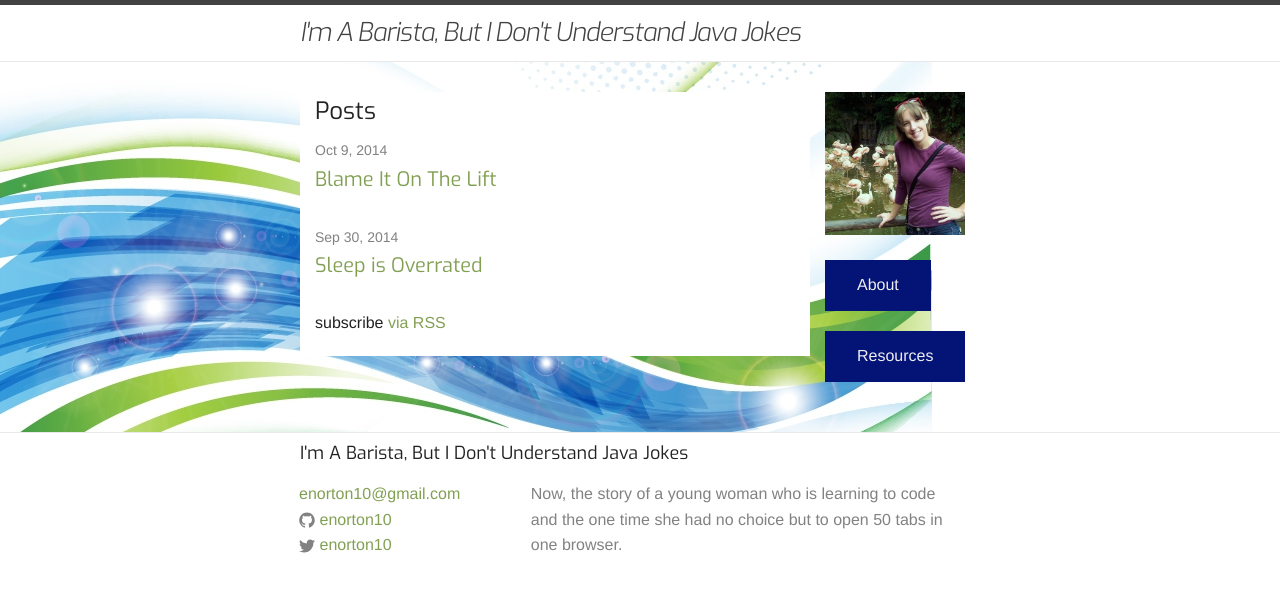
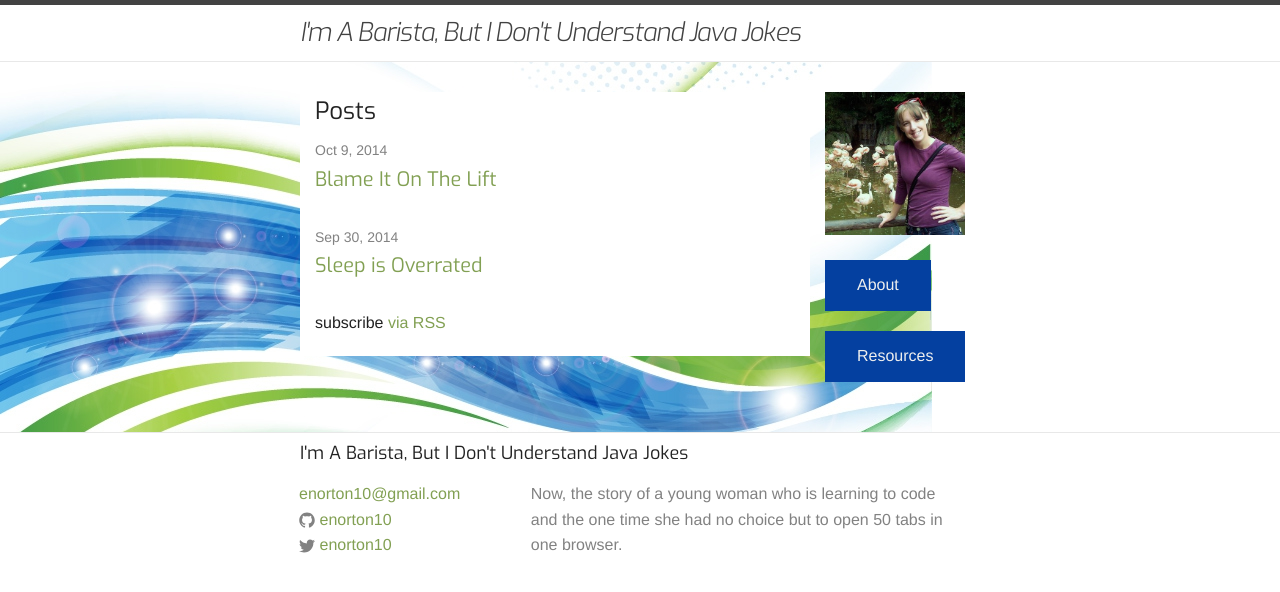
Before and after one commit to enorton10/enorton10.github.io, a Jekyll site: the page built from index.html, in a window 1280 px wide. Shown: the top 592 px of the page. Built offline with Jekyll 4.4.1, drawn with Linux system fonts in a browser that asks for light colours.

Commit message:
color change

```diff
--- a/css/main.scss
+++ b/css/main.scss
@@ -67,7 +67,7 @@ $on-laptop:        800px;
 }
 .trigger a.button {
 	color: #eee;
-	background-color: #041376;
+	background-color: #0440A0;
 }
 .site-title:hover {
 	color: #000;
```
